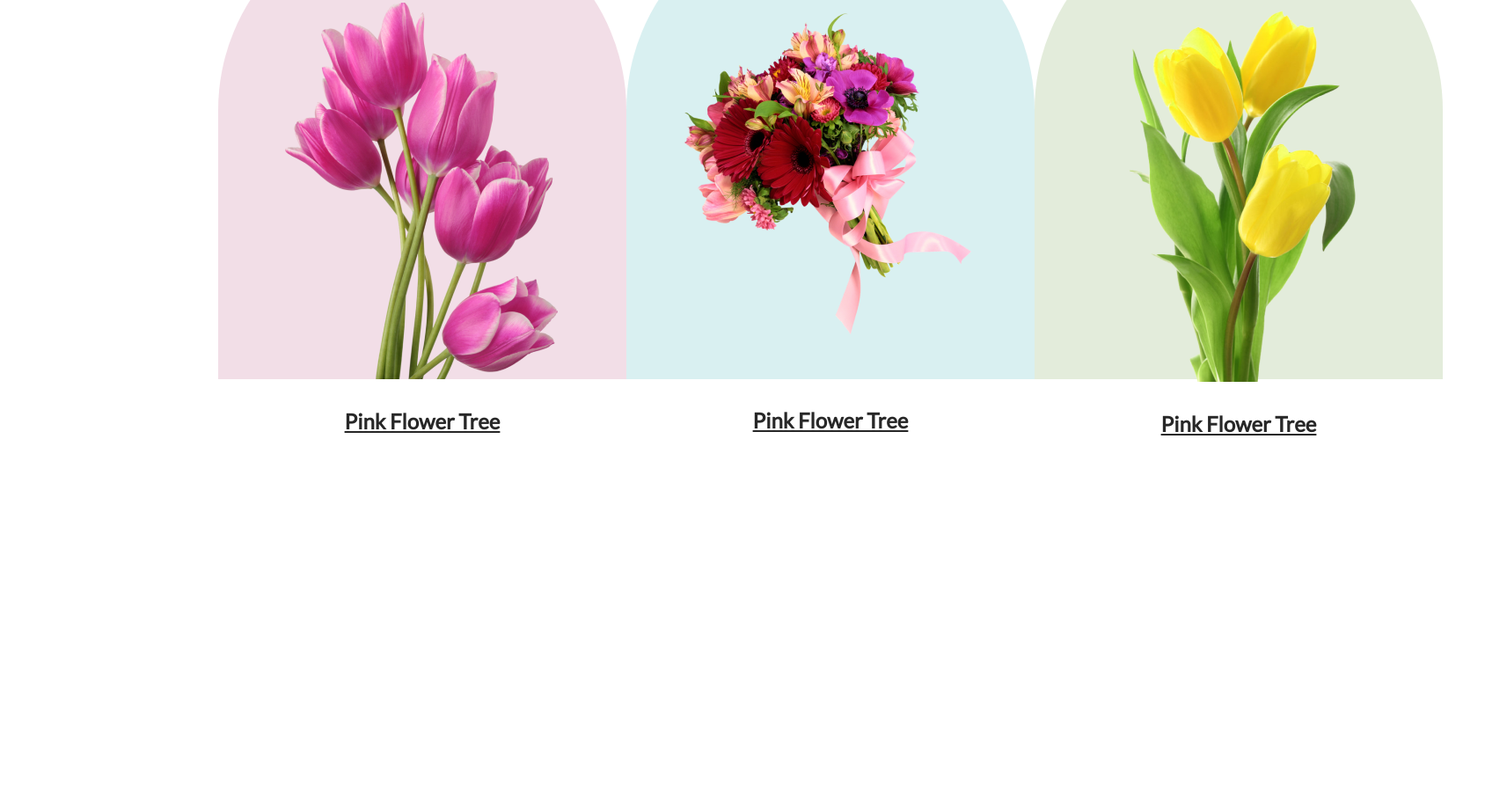
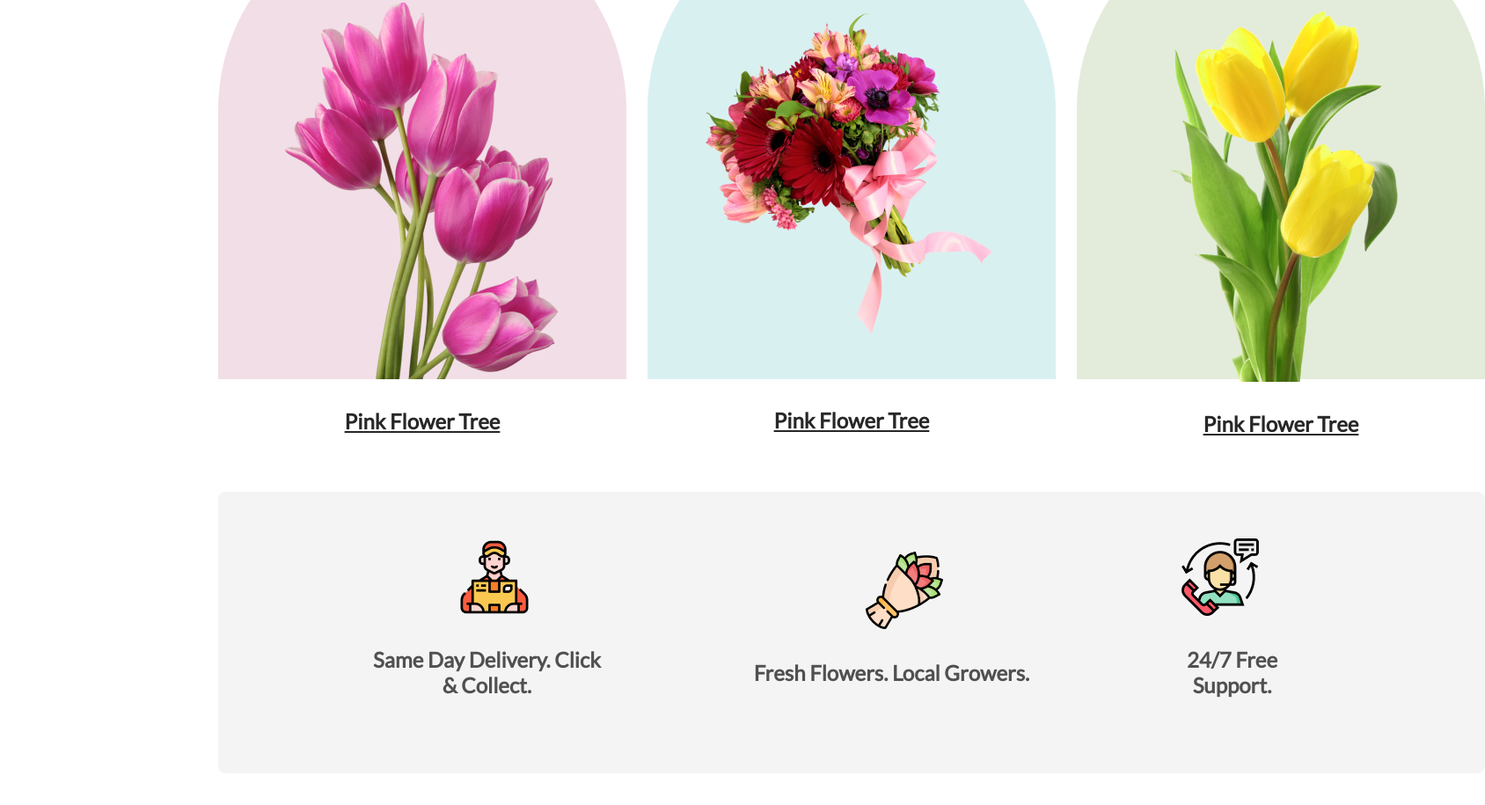
Before and after one commit to TIHAMI19/flower-shop-assignment, a plain HTML site: page index.html in a window 1280 px wide. Shown: the part 1717-2632 px from the top of the page at 88% size, 1688 px wide, since content can reach past the window. Before the commit the page ends 2213 px from the top, so only its background shows below. Drawn offline with Linux system fonts and the light colour scheme.

Commit message:
icon section finished

```diff
--- a/index.html
+++ b/index.html
@@ -47,6 +47,31 @@
                </div>
         </div>
         </section>
+        <!-- second section -->
+        <section>
+            <div class="shop-description">
+                <div class="first-icon">
+                    <img src="Flower Asset/Group 57.png" alt="" class="first-icon-image">
+                    <h4 class="icon-description" id="first-icon-description">Same Day Delivery. Click & Collect.</h4>
+                </div>
+                <div class="second-icon">
+                    <img src="Flower Asset/Group 58.png" alt="" class="second-icon-image">
+                    <h4 class="icon-description">Fresh Flowers. Local Growers.</h4>
+                </div>
+                <div class="third-icon">
+                    <img src="Flower Asset/Group 59.png" alt="" class="third-icon-image">
+                    <h4 class="icon-description" id="third-icon-description">24/7 Free Support.</h4>
+                </div>
+
+
+
+            </div>
+
+
+
+
+
+        </section>
 
     </main>
     <footer>
--- a/styles/flower.css
+++ b/styles/flower.css
@@ -72,8 +72,8 @@ body{
 }
 .flowers{
     display: flex;
-    justify-content: space-between;
     align-items: end;
+    gap: 24px;
 
 }
 .first-flower{
@@ -116,3 +116,45 @@ body{
     text-decoration-line: underline;
     margin-top: 30px;
 }
+/* shop description related styles */
+.shop-description{
+    display: flex;
+    margin-top: 128px;
+    align-items: center;
+    margin-left: 240px;
+    margin-right: 240px;
+    justify-content: space-around;
+    border-radius: 8px;
+    background: rgba(39, 39, 39, 0.05);
+    width: 1440px;
+    height: 320px;
+    flex-shrink: 0;
+    margin-bottom: 128px;
+}
+.first-icon-image{
+    padding-left: 270px;
+    padding-top: 86px;
+}
+.second-icon-image{
+    padding-left: 300px;
+    padding-right: 271px;
+    padding-top: 86px;
+}
+.third-icon-image{
+    padding-top: 86px;
+}
+.icon-description{
+    color: rgba(39, 39, 39, 0.80);
+    text-align: center;
+    font-family: Lato;
+    font-size: 24px;
+    font-weight: 600;
+    padding-bottom: 87px;
+
+}
+#first-icon-description{
+    padding-left: 175px;
+}
+#third-icon-description{
+    padding-right: 230px;
+}
```
